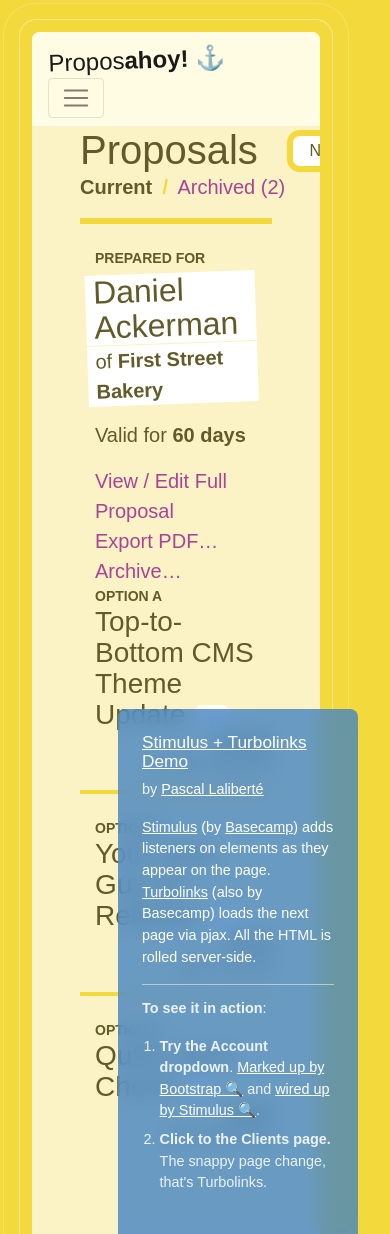
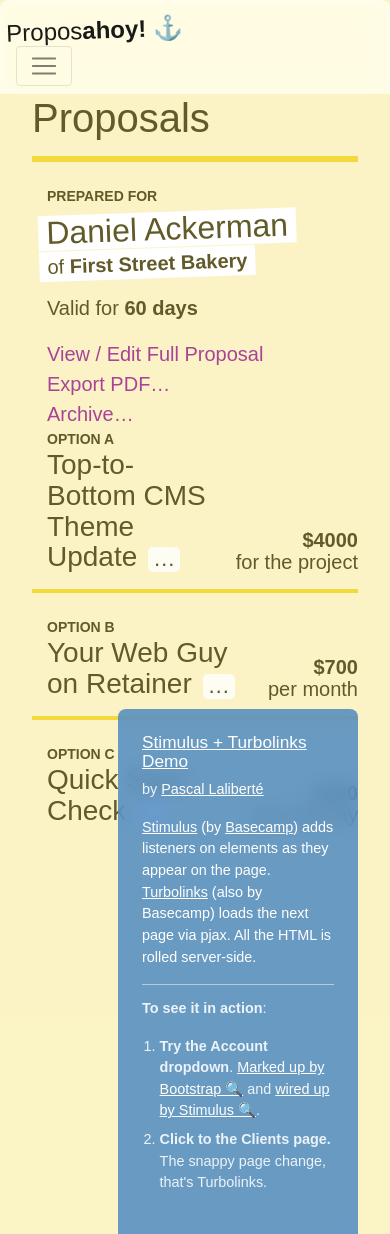
Before and after one commit to pascallaliberte/stimulus-turbolinks-demo, a Jekyll site: the page built from index.html, in a window 390 px wide. Built offline with Jekyll 4.4.1, drawn with Linux system fonts in a browser that asks for light colours; some web fonts are replaced.

Commit message:
Mobile: hide stuff, remove page-wrapper margins and stuff

```diff
--- a/_sass/layouts/_clients.scss
+++ b/_sass/layouts/_clients.scss
@@ -9,4 +9,9 @@
   height: auto;
   border-radius: 10%;
   transform: rotate(-2deg);
+
+  @media (max-width: 767px) {
+    display: inline-block;
+    margin-bottom: rem(10px);
+  }
 }
--- a/_sass/layouts/_default.scss
+++ b/_sass/layouts/_default.scss
@@ -23,12 +23,14 @@ a {
 }
 
 .page-wrapper {
+  background-color: transparentize(white, 0.3);
+  position: relative;
+
+  @media (min-width: 768px) {
     margin-top: rem(20px);
     margin-left: rem(20px);
     margin-right: rem(150px);
-  background-color: transparentize(white, 0.3);
     border-radius: rem(5px) rem(5px) 0 0;
-  position: relative;
     width: 100%;
     height: calc(100vh - 2rem);
 
@@ -57,16 +59,28 @@ a {
       border-bottom: none;
     }
   }
+}
 
 .page-content {
   overflow-y: scroll;
   -webkit-overflow-scrolling: touch;
+
+  height: 100vh;
+
+  @media (min-width: 768px) {
     height: calc(100vh - 2rem);
+  }
 }
 
 .page-content .wrapper {
+
+  padding: rem(20px);
+  padding-top: rem(60px);
+
+  @media (min-width: 768px) {
     padding: rem(30px);
     padding-top: rem(60px);
+  }
 
   header.row {
     align-items: baseline;
--- a/index.html
+++ b/index.html
@@ -8,9 +8,9 @@ section: proposals
   <header class="row">
     <div class="col-auto">
       <h1 class="d-inline-block">{{ page.title }}</h1>
-      <button class="btn btn-default">New Proposal 💡</button>
+      <button class="btn btn-default d-none d-md-inline-block">New Proposal 💡</button>
     </div>
-    <div class="col-auto ml-auto">
+    <div class="col-auto ml-auto d-none d-md-block">
       <strong>Current</strong>&nbsp;<span class="separator" aria-hidden="true">/</span>
       <a href="#">Archived (2)</a>
     </div>
```
Lines whose indentation alone changed are shown as unchanged.
